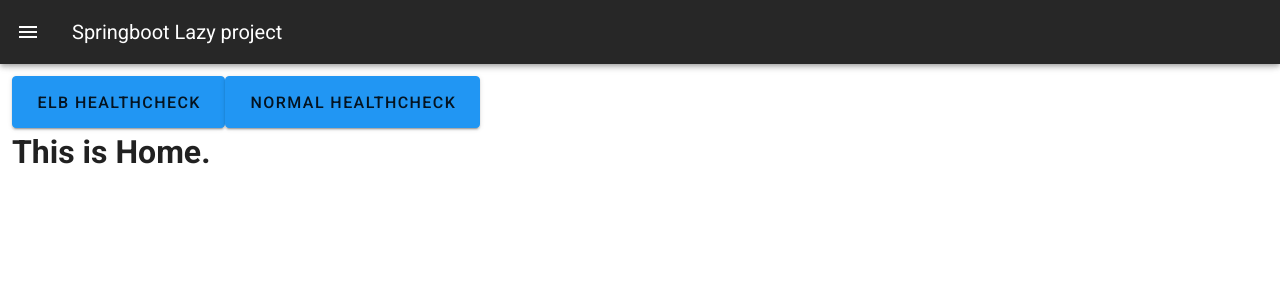
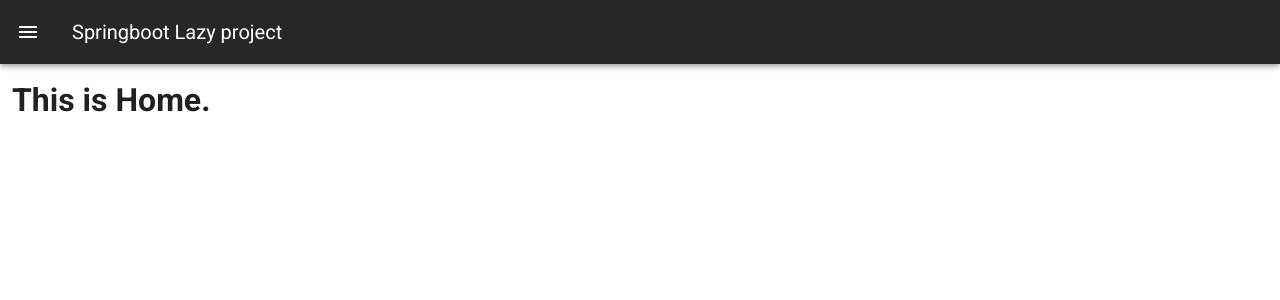
Before and after one commit to choisungwook/jpa-lazy-test, a Vue app in the folder frontend/: page /lazy/home in a window 1280 px wide. Shown: the top 300 px of the page. Built offline with nearby package versions, Linux system fonts and the light colour scheme.

Commit message:
프론트엔드 사용하지 않는 코드 제거

```diff
--- a/frontend/src/views/Home.vue
+++ b/frontend/src/views/Home.vue
@@ -1,72 +1,11 @@
 <template>
   <v-container fluid>
-    <v-btn class="blue white" elevation="2" outlined x-large @click="elb_healthcheck">
-      elb healthcheck
-    </v-btn>
-    <v-btn class="blue white" elevation="2" outlined x-large @click="healthcheck">
-      normal healthcheck
-    </v-btn>
     <h1>This is Home.</h1>
   </v-container>
 </template>
 
 <script>
-import axios from "axios";
-
 export default {
   name: "Home",
-
-  methods: {
-    elb_healthcheck() {
-      axios
-        .get(
-          process.env.VUE_APP_ENDPOINT + "/health",
-          {},
-          {
-            "Access-Control-Allow-Origin": "*",
-            "Content-Type": "application/json; charset = utf-8",
-          }
-        )
-        .then((response) => {
-          console.log("endpoint -> " + process.env.VUE_APP_ENDPOINT);
-          console.log(response.data);
-          console.log("ping success");
-          console.log("\n");
-        })
-        .catch((error) => {
-          console.log("endpoint -> " + process.env.VUE_APP_ENDPOINT);
-          console.log("ping failed");
-          console.log(error);
-        });
-    },
-    healthcheck() {
-      axios
-        .get(
-          // process.env.VUE_APP_ENDPOINT + "/health",
-          "https://jpaschool.choicloudlab.com/health",
-          {},
-          {
-            "Access-Control-Allow-Origin": "*",
-            "Content-Type": "application/json; charset = utf-8",
-          }
-        )
-        .then((response) => {
-          console.log("endpoint -> " + process.env.VUE_APP_ENDPOINT);
-          console.log(response.data);
-          console.log("ping success");
-          console.log("\n");
-        })
-        .catch((error) => {
-          console.log("endpoint -> " + process.env.VUE_APP_ENDPOINT);
-          console.log("ping failed");
-          // console.log(error);
-          // console.log(error.request);
-          // console.log(error.message);
-          console.log(error.config);
-          console.log(error.response);
-          console.log("done")
-        });
-    },
-  }
 };
 </script>
```
Also changed, not shown: frontend/src/views/classroom/Classroom.vue (+0 -13 lines).
